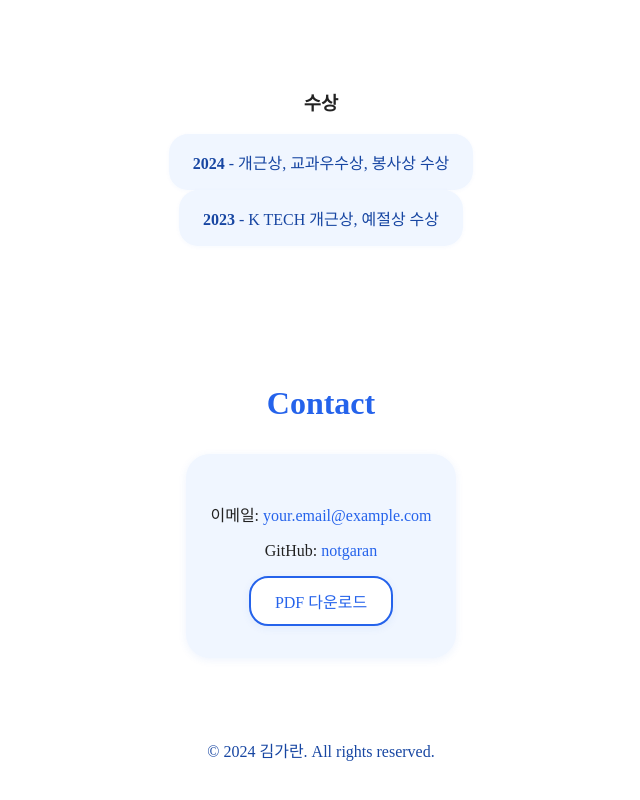
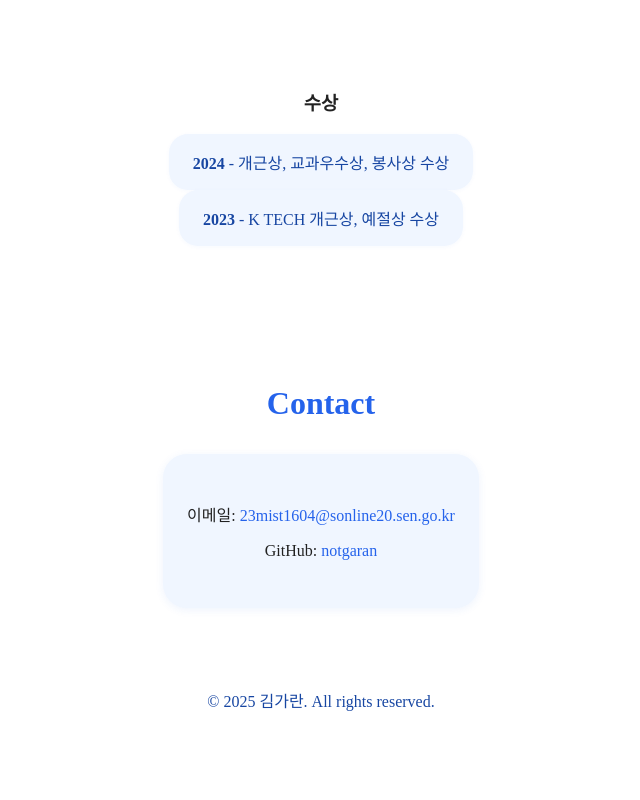
Before and after one commit to notgaran/re, a plain HTML site: page index.html in a window 1280 px wide. Shown: the part 1754-2554 px from the top of the page, without its empty margins (319-959 px from the left). After the commit the page ends 2506 px from the top, so only its background shows below. Drawn offline with Linux system fonts and the light colour scheme; a web font is replaced by a local one.

Commit message:
날짜 수정, 이메일 수정, PDF 버튼 삭제

```diff
--- a/index.html
+++ b/index.html
@@ -50,15 +50,14 @@
     <section class="contact" id="contact">
       <h2>Contact</h2>
       <div class="contact-card">
-        <p>이메일: <a href="mailto:your.email@example.com">your.email@example.com</a></p>
+        <p>이메일: <a href="mailto:23mist1604@sonline20.sen.go.kr">23mist1604@sonline20.sen.go.kr</a></p>
         <p>GitHub: <a href="https://github.com/notgaran" target="_blank">notgaran</a></p>
-        <a href="#" id="download-pdf" class="btn secondary">PDF 다운로드</a>
       </div>
     </section>
   </main>
 
   <footer class="footer">
-    <span>© 2024 김가란. All rights reserved.</span>
+    <span>© 2025 김가란. All rights reserved.</span>
   </footer>
 
   <script src="script.js"></script>
--- a/script.js
+++ b/script.js
@@ -172,10 +172,4 @@ document.addEventListener('DOMContentLoaded', () => {
   animateOnScroll();
   navScrollHighlight();
   projectButtonAnimation();
-
-  // Fake PDF download
-  document.getElementById('download-pdf').addEventListener('click', e => {
-    e.preventDefault();
-    alert('PDF 다운로드는 준비 중입니다!');
-  });
 });
```
